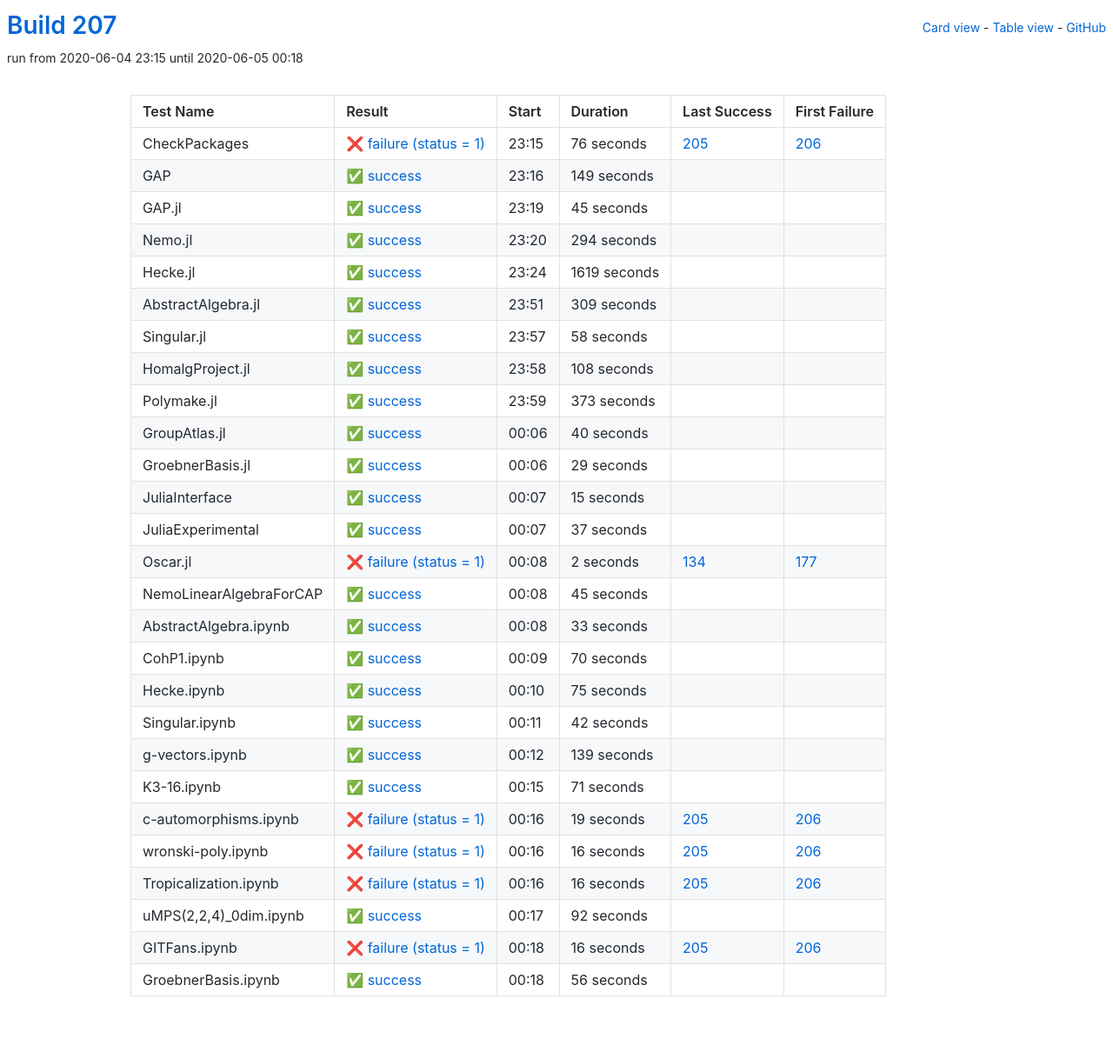
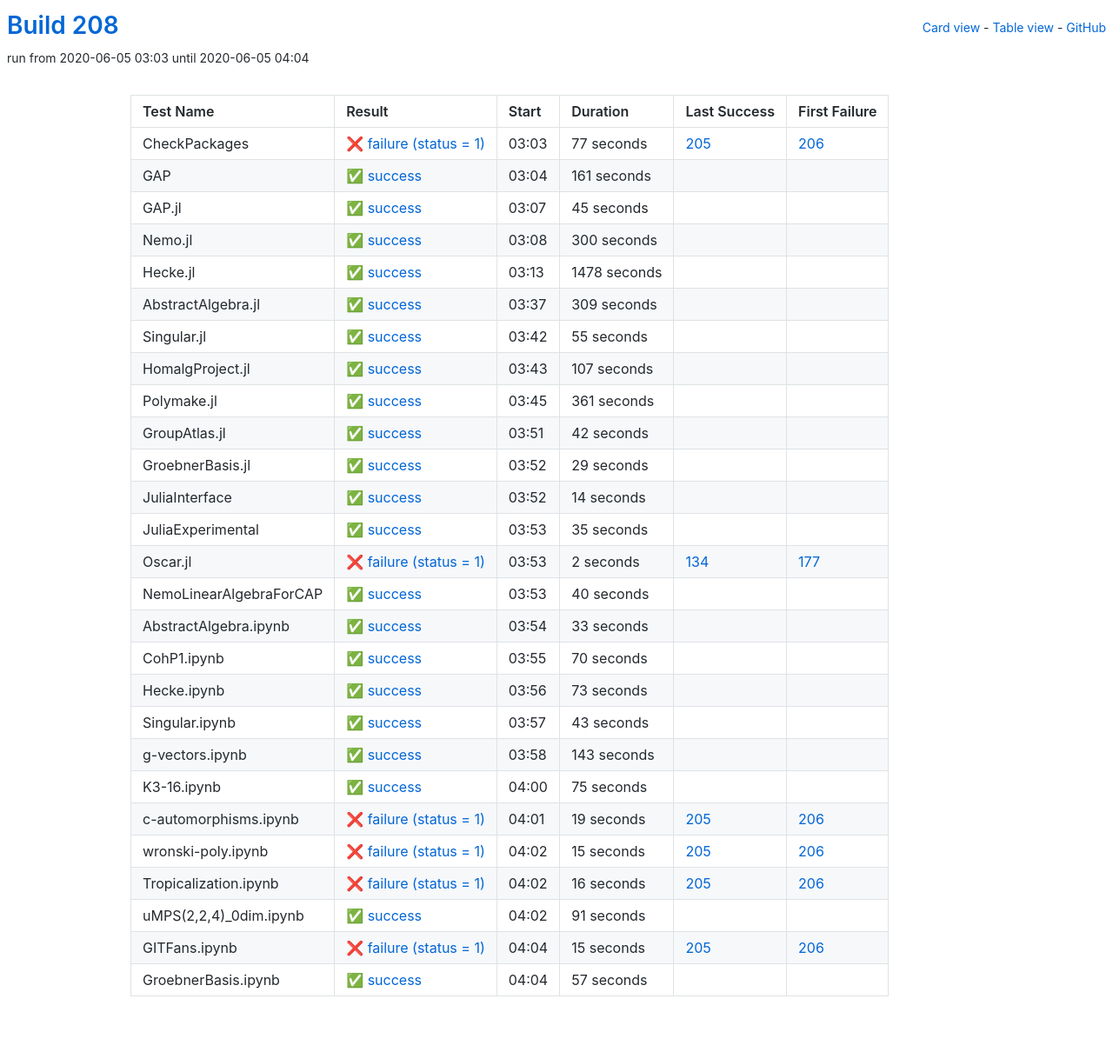
Before and after one commit to oscar-system/oscar-ci-status-stable, a Jekyll site: the page built from table.html, in a window 1280 px wide. Shown: the whole page at 87% size. Built offline with Jekyll 4.4.1, drawn with Linux system fonts in a browser that asks for light colours.

Commit message:
Build 208

```diff
--- a/_data/ci.yml
+++ b/_data/ci.yml
@@ -1,29 +1,29 @@
-build: 207
-build_url: https://oscarci.mathematik.uni-kl.de/job/oscar-stable/207/
+build: 208
+build_url: https://oscarci.mathematik.uni-kl.de/job/oscar-stable/208/
 job: oscar-stable
 tests:
-- duration: 76
+- duration: 77
   exitcode: 1
   first_failure: 206
   first_failure_url: https://oscarci.mathematik.uni-kl.de/job/oscar-stable/206/
   id: checkpackages
   last_success: 205
   last_success_url: https://oscarci.mathematik.uni-kl.de/job/oscar-stable/205/
-  log: https://oscarci.mathematik.uni-kl.de/job/oscar-stable/207/artifact/logs/build-207/CheckPackages.log
+  log: https://oscarci.mathematik.uni-kl.de/job/oscar-stable/208/artifact/logs/build-208/CheckPackages.log
   name: CheckPackages
-  start: 2020-06-04 23:15
+  start: 2020-06-05 03:03
   status: failure
   success: false
-- duration: 149
+- duration: 161
   exitcode: 0
   first_failure: false
   first_failure_url: null
   id: gap
   last_success: false
   last_success_url: null
-  log: https://oscarci.mathematik.uni-kl.de/job/oscar-stable/207/artifact/logs/build-207/GAP.log
+  log: https://oscarci.mathematik.uni-kl.de/job/oscar-stable/208/artifact/logs/build-208/GAP.log
   name: GAP
-  start: 2020-06-04 23:16
+  start: 2020-06-05 03:04
   status: success
   success: true
 - duration: 45
@@ -33,33 +33,33 @@ tests:
   id: gap-jl
   last_success: false
   last_success_url: null
-  log: https://oscarci.mathematik.uni-kl.de/job/oscar-stable/207/artifact/logs/build-207/GAP.jl.log
+  log: https://oscarci.mathematik.uni-kl.de/job/oscar-stable/208/artifact/logs/build-208/GAP.jl.log
   name: GAP.jl
-  start: 2020-06-04 23:19
+  start: 2020-06-05 03:07
   status: success
   success: true
-- duration: 294
+- duration: 300
   exitcode: 0
   first_failure: false
   first_failure_url: null
   id: nemo-jl
   last_success: false
   last_success_url: null
-  log: https://oscarci.mathematik.uni-kl.de/job/oscar-stable/207/artifact/logs/build-207/Nemo.jl.log
+  log: https://oscarci.mathematik.uni-kl.de/job/oscar-stable/208/artifact/logs/build-208/Nemo.jl.log
   name: Nemo.jl
-  start: 2020-06-04 23:20
+  start: 2020-06-05 03:08
   status: success
   success: true
-- duration: 1619
+- duration: 1478
   exitcode: 0
   first_failure: false
   first_failure_url: null
   id: hecke-jl
   last_success: false
   last_success_url: null
-  log: https://oscarci.mathematik.uni-kl.de/job/oscar-stable/207/artifact/logs/build-207/Hecke.jl.log
+  log: https://oscarci.mathematik.uni-kl.de/job/oscar-stable/208/artifact/logs/build-208/Hecke.jl.log
   name: Hecke.jl
-  start: 2020-06-04 23:24
+  start: 2020-06-05 03:13
   status: success
   success: true
 - duration: 309
@@ -69,57 +69,57 @@ tests:
   id: abstractalgebra-jl
   last_success: false
   last_success_url: null
-  log: https://oscarci.mathematik.uni-kl.de/job/oscar-stable/207/artifact/logs/build-207/AbstractAlgebra.jl.log
+  log: https://oscarci.mathematik.uni-kl.de/job/oscar-stable/208/artifact/logs/build-208/AbstractAlgebra.jl.log
   name: AbstractAlgebra.jl
-  start: 2020-06-04 23:51
+  start: 2020-06-05 03:37
   status: success
   success: true
-- duration: 58
+- duration: 55
   exitcode: 0
   first_failure: false
   first_failure_url: null
   id: singular-jl
   last_success: false
   last_success_url: null
-  log: https://oscarci.mathematik.uni-kl.de/job/oscar-stable/207/artifact/logs/build-207/Singular.jl.log
+  log: https://oscarci.mathematik.uni-kl.de/job/oscar-stable/208/artifact/logs/build-208/Singular.jl.log
   name: Singular.jl
-  start: 2020-06-04 23:57
+  start: 2020-06-05 03:42
   status: success
   success: true
-- duration: 108
+- duration: 107
   exitcode: 0
   first_failure: false
   first_failure_url: null
   id: homalgproject-jl
   last_success: false
   last_success_url: null
-  log: https://oscarci.mathematik.uni-kl.de/job/oscar-stable/207/artifact/logs/build-207/HomalgProject.jl.log
+  log: https://oscarci.mathematik.uni-kl.de/job/oscar-stable/208/artifact/logs/build-208/HomalgProject.jl.log
   name: HomalgProject.jl
-  start: 2020-06-04 23:58
+  start: 2020-06-05 03:43
   status: success
   success: true
-- duration: 373
+- duration: 361
   exitcode: 0
   first_failure: false
   first_failure_url: null
   id: polymake-jl
   last_success: false
   last_success_url: null
-  log: https://oscarci.mathematik.uni-kl.de/job/oscar-stable/207/artifact/logs/build-207/Polymake.jl.log
+  log: https://oscarci.mathematik.uni-kl.de/job/oscar-stable/208/artifact/logs/build-208/Polymake.jl.log
   name: Polymake.jl
-  start: 2020-06-04 23:59
+  start: 2020-06-05 03:45
   status: success
   success: true
-- duration: 40
+- duration: 42
   exitcode: 0
   first_failure: false
   first_failure_url: null
   id: groupatlas-jl
   last_success: false
   last_success_url: null
-  log: https://oscarci.mathematik.uni-kl.de/job/oscar-stable/207/artifact/logs/build-207/GroupAtlas.jl.log
+  log: https://oscarci.mathematik.uni-kl.de/job/oscar-stable/208/artifact/logs/build-208/GroupAtlas.jl.log
   name: GroupAtlas.jl
-  start: 2020-06-05 00:06
+  start: 2020-06-05 03:51
   status: success
   success: true
 - duration: 29
@@ -129,33 +129,33 @@ tests:
   id: groebnerbasis-jl
   last_success: false
   last_success_url: null
-  log: https://oscarci.mathematik.uni-kl.de/job/oscar-stable/207/artifact/logs/build-207/GroebnerBasis.jl.log
+  log: https://oscarci.mathematik.uni-kl.de/job/oscar-stable/208/artifact/logs/build-208/GroebnerBasis.jl.log
   name: GroebnerBasis.jl
-  start: 2020-06-05 00:06
+  start: 2020-06-05 03:52
   status: success
   success: true
-- duration: 15
+- duration: 14
   exitcode: 0
   first_failure: false
   first_failure_url: null
   id: juliainterface
   last_success: false
   last_success_url: null
-  log: https://oscarci.mathematik.uni-kl.de/job/oscar-stable/207/artifact/logs/build-207/JuliaInterface.log
+  log: https://oscarci.mathematik.uni-kl.de/job/oscar-stable/208/artifact/logs/build-208/JuliaInterface.log
   name: JuliaInterface
-  start: 2020-06-05 00:07
+  start: 2020-06-05 03:52
   status: success
   success: true
-- duration: 37
+- duration: 35
   exitcode: 0
   first_failure: false
   first_failure_url: null
   id: juliaexperimental
   last_success: false
   last_success_url: null
-  log: https://oscarci.mathematik.uni-kl.de/job/oscar-stable/207/artifact/logs/build-207/JuliaExperimental.log
+  log: https://oscarci.mathematik.uni-kl.de/job/oscar-stable/208/artifact/logs/build-208/JuliaExperimental.log
   name: JuliaExperimental
-  start: 2020-06-05 00:07
+  start: 2020-06-05 03:53
   status: success
   success: true
 - duration: 2
@@ -165,21 +165,21 @@ tests:
   id: oscar-jl
   last_success: 134
   last_success_url: https://oscarci.mathematik.uni-kl.de/job/oscar-stable/134/
-  log: https://oscarci.mathematik.uni-kl.de/job/oscar-stable/207/artifact/logs/build-207/Oscar.jl.log
+  log: https://oscarci.mathematik.uni-kl.de/job/oscar-stable/208/artifact/logs/build-208/Oscar.jl.log
   name: Oscar.jl
-  start: 2020-06-05 00:08
+  start: 2020-06-05 03:53
   status: failure
   success: false
-- duration: 45
+- duration: 40
   exitcode: 0
   first_failure: false
   first_failure_url: null
   id: nemolinearalgebraforcap
   last_success: false
   last_success_url: null
-  log: https://oscarci.mathematik.uni-kl.de/job/oscar-stable/207/artifact/logs/build-207/NemoLinearAlgebraForCAP.log
+  log: https://oscarci.mathematik.uni-kl.de/job/oscar-stable/208/artifact/logs/build-208/NemoLinearAlgebraForCAP.log
   name: NemoLinearAlgebraForCAP
-  start: 2020-06-05 00:08
+  start: 2020-06-05 03:53
   status: success
   success: true
 - duration: 33
@@ -189,9 +189,9 @@ tests:
   id: abstractalgebra-ipynb
   last_success: false
   last_success_url: null
-  log: https://oscarci.mathematik.uni-kl.de/job/oscar-stable/207/artifact/logs/build-207/AbstractAlgebra.ipynb.log
+  log: https://oscarci.mathematik.uni-kl.de/job/oscar-stable/208/artifact/logs/build-208/AbstractAlgebra.ipynb.log
   name: AbstractAlgebra.ipynb
-  start: 2020-06-05 00:08
+  start: 2020-06-05 03:54
   status: success
   success: true
 - duration: 70
@@ -201,57 +201,57 @@ tests:
   id: cohp1-ipynb
   last_success: false
   last_success_url: null
-  log: https://oscarci.mathematik.uni-kl.de/job/oscar-stable/207/artifact/logs/build-207/CohP1.ipynb.log
+  log: https://oscarci.mathematik.uni-kl.de/job/oscar-stable/208/artifact/logs/build-208/CohP1.ipynb.log
   name: CohP1.ipynb
-  start: 2020-06-05 00:09
+  start: 2020-06-05 03:55
+  status: success
+  success: true
+- duration: 73
+  exitcode: 0
+  first_failure: false
+  first_failure_url: null
+  id: hecke-ipynb
+  last_success: false
+  last_success_url: null
+  log: https://oscarci.mathematik.uni-kl.de/job/oscar-stable/208/artifact/logs/build-208/Hecke.ipynb.log
+  name: Hecke.ipynb
+  start: 2020-06-05 03:56
+  status: success
+  success: true
+- duration: 43
+  exitcode: 0
+  first_failure: false
+  first_failure_url: null
+  id: singular-ipynb
+  last_success: false
+  last_success_url: null
+  log: https://oscarci.mathematik.uni-kl.de/job/oscar-stable/208/artifact/logs/build-208/Singular.ipynb.log
+  name: Singular.ipynb
+  start: 2020-06-05 03:57
+  status: success
+  success: true
+- duration: 143
+  exitcode: 0
+  first_failure: false
+  first_failure_url: null
+  id: g-vectors-ipynb
+  last_success: false
+  last_success_url: null
+  log: https://oscarci.mathematik.uni-kl.de/job/oscar-stable/208/artifact/logs/build-208/g-vectors.ipynb.log
+  name: g-vectors.ipynb
+  start: 2020-06-05 03:58
   status: success
   success: true
 - duration: 75
   exitcode: 0
   first_failure: false
   first_failure_url: null
-  id: hecke-ipynb
-  last_success: false
-  last_success_url: null
-  log: https://oscarci.mathematik.uni-kl.de/job/oscar-stable/207/artifact/logs/build-207/Hecke.ipynb.log
-  name: Hecke.ipynb
-  start: 2020-06-05 00:10
-  status: success
-  success: true
-- duration: 42
-  exitcode: 0
-  first_failure: false
-  first_failure_url: null
-  id: singular-ipynb
-  last_success: false
-  last_success_url: null
-  log: https://oscarci.mathematik.uni-kl.de/job/oscar-stable/207/artifact/logs/build-207/Singular.ipynb.log
-  name: Singular.ipynb
-  start: 2020-06-05 00:11
-  status: success
-  success: true
-- duration: 139
-  exitcode: 0
-  first_failure: false
-  first_failure_url: null
-  id: g-vectors-ipynb
-  last_success: false
-  last_success_url: null
-  log: https://oscarci.mathematik.uni-kl.de/job/oscar-stable/207/artifact/logs/build-207/g-vectors.ipynb.log
-  name: g-vectors.ipynb
-  start: 2020-06-05 00:12
-  status: success
-  success: true
-- duration: 71
-  exitcode: 0
-  first_failure: false
-  first_failure_url: null
   id: k3-16-ipynb
   last_success: false
   last_success_url: null
-  log: https://oscarci.mathematik.uni-kl.de/job/oscar-stable/207/artifact/logs/build-207/K3-16.ipynb.log
+  log: https://oscarci.mathematik.uni-kl.de/job/oscar-stable/208/artifact/logs/build-208/K3-16.ipynb.log
   name: K3-16.ipynb
-  start: 2020-06-05 00:15
+  start: 2020-06-05 04:00
   status: success
   success: true
 - duration: 19
@@ -261,21 +261,21 @@ tests:
   id: c-automorphisms-ipynb
   last_success: 205
   last_success_url: https://oscarci.mathematik.uni-kl.de/job/oscar-stable/205/
-  log: https://oscarci.mathematik.uni-kl.de/job/oscar-stable/207/artifact/logs/build-207/c-automorphisms.ipynb.log
+  log: https://oscarci.mathematik.uni-kl.de/job/oscar-stable/208/artifact/logs/build-208/c-automorphisms.ipynb.log
   name: c-automorphisms.ipynb
-  start: 2020-06-05 00:16
+  start: 2020-06-05 04:01
   status: failure
   success: false
-- duration: 16
+- duration: 15
   exitcode: 1
   first_failure: 206
   first_failure_url: https://oscarci.mathematik.uni-kl.de/job/oscar-stable/206/
   id: wronski-poly-ipynb
   last_success: 205
   last_success_url: https://oscarci.mathematik.uni-kl.de/job/oscar-stable/205/
-  log: https://oscarci.mathematik.uni-kl.de/job/oscar-stable/207/artifact/logs/build-207/wronski-poly.ipynb.log
+  log: https://oscarci.mathematik.uni-kl.de/job/oscar-stable/208/artifact/logs/build-208/wronski-poly.ipynb.log
   name: wronski-poly.ipynb
-  start: 2020-06-05 00:16
+  start: 2020-06-05 04:02
   status: failure
   success: false
 - duration: 16
@@ -285,44 +285,44 @@ tests:
   id: tropicalization-ipynb
   last_success: 205
   last_success_url: https://oscarci.mathematik.uni-kl.de/job/oscar-stable/205/
-  log: https://oscarci.mathematik.uni-kl.de/job/oscar-stable/207/artifact/logs/build-207/Tropicalization.ipynb.log
+  log: https://oscarci.mathematik.uni-kl.de/job/oscar-stable/208/artifact/logs/build-208/Tropicalization.ipynb.log
   name: Tropicalization.ipynb
-  start: 2020-06-05 00:16
+  start: 2020-06-05 04:02
   status: failure
   success: false
-- duration: 92
+- duration: 91
   exitcode: 0
   first_failure: false
   first_failure_url: null
   id: umps-2-2-4-0dim-ipynb
   last_success: false
   last_success_url: null
-  log: https://oscarci.mathematik.uni-kl.de/job/oscar-stable/207/artifact/logs/build-207/uMPS-2-2-4-_0dim.ipynb.log
+  log: https://oscarci.mathematik.uni-kl.de/job/oscar-stable/208/artifact/logs/build-208/uMPS-2-2-4-_0dim.ipynb.log
   name: uMPS(2,2,4)_0dim.ipynb
-  start: 2020-06-05 00:17
+  start: 2020-06-05 04:02
   status: success
   success: true
-- duration: 16
+- duration: 15
   exitcode: 1
   first_failure: 206
   first_failure_url: https://oscarci.mathematik.uni-kl.de/job/oscar-stable/206/
   id: gitfans-ipynb
   last_success: 205
   last_success_url: https://oscarci.mathematik.uni-kl.de/job/oscar-stable/205/
-  log: https://oscarci.mathematik.uni-kl.de/job/oscar-stable/207/artifact/logs/build-207/GITFans.ipynb.log
+  log: https://oscarci.mathematik.uni-kl.de/job/oscar-stable/208/artifact/logs/build-208/GITFans.ipynb.log
   name: GITFans.ipynb
-  start: 2020-06-05 00:18
+  start: 2020-06-05 04:04
   status: failure
   success: false
-- duration: 56
+- duration: 57
   exitcode: 0
   first_failure: false
   first_failure_url: null
   id: groebnerbasis-ipynb
   last_success: false
   last_success_url: null
-  log: https://oscarci.mathematik.uni-kl.de/job/oscar-stable/207/artifact/logs/build-207/GroebnerBasis.ipynb.log
+  log: https://oscarci.mathematik.uni-kl.de/job/oscar-stable/208/artifact/logs/build-208/GroebnerBasis.ipynb.log
   name: GroebnerBasis.ipynb
-  start: 2020-06-05 00:18
+  start: 2020-06-05 04:04
   status: success
   success: true
```
Also changed, not shown: README.md.
